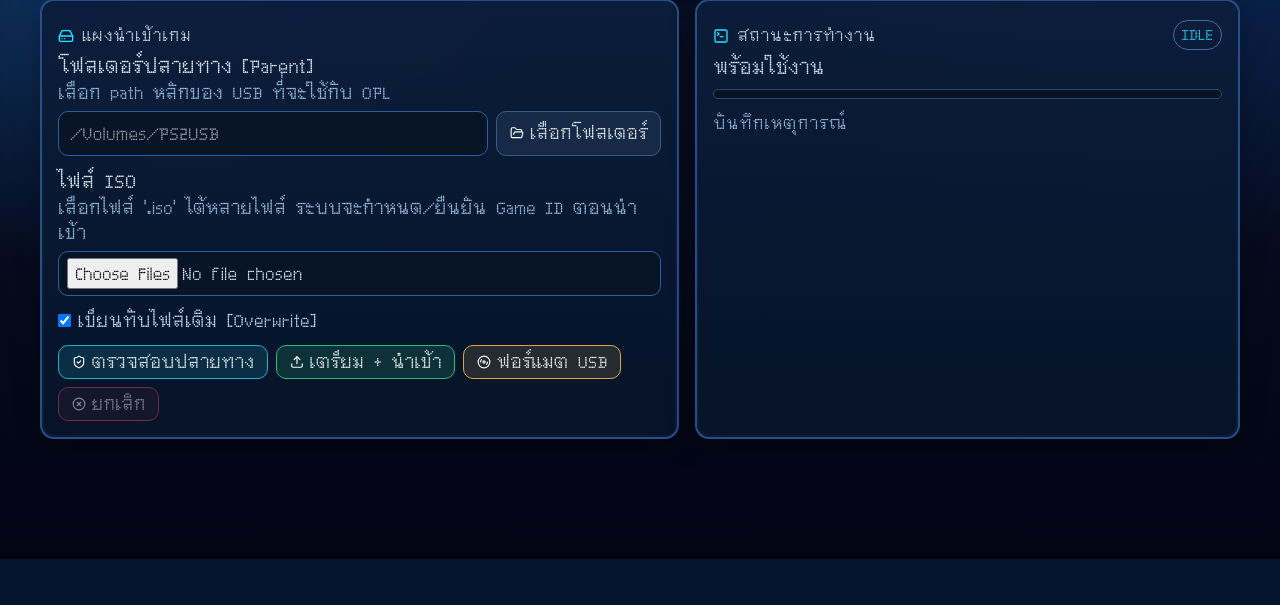
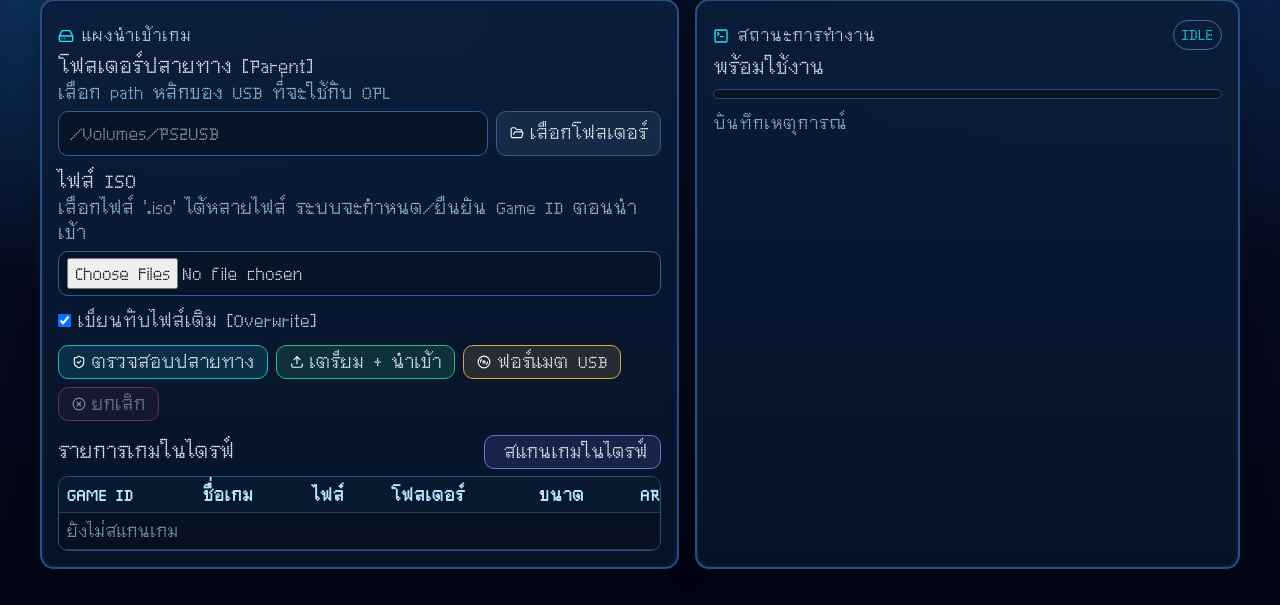
Before and after one commit to Gas-nontachai/Open-PS2-Loader-OPL-POPStarter, a FastAPI app: page / in a window 1280 px wide. Shown: the part 261-866 px from the top of the page. Before the commit the page ends 820 px from the top, so only its background shows below. Run offline with FastAPI, Linux system fonts and the light colour scheme; some libraries are stand-ins or nearby versions.

Commit message:
feat: implement game scanning and deletion functionality with UI updates

```diff
--- a/app/api/routes.py
+++ b/app/api/routes.py
@@ -1,5 +1,6 @@
 from __future__ import annotations
 
+import re
 import shutil
 import tempfile
 import time
@@ -11,7 +12,14 @@ from fastapi.templating import Jinja2Templates
 
 from app.core.constants import ART_ALLOWED_EXT, ART_TYPES, CD_THRESHOLD_BYTES, REQUIRED_FOLDERS
 from app.core.http import api_response, step
-from app.core.schemas import ArtSaveRequest, ArtSearchRequest, FormatTargetRequest, ValidateTargetRequest
+from app.core.schemas import (
+    ArtSaveRequest,
+    ArtSearchRequest,
+    DeleteGameRequest,
+    FormatTargetRequest,
+    ScanGamesRequest,
+    ValidateTargetRequest,
+)
 from app.services.art_service import (
     art_search_cache_key,
     download_image,
@@ -25,8 +33,11 @@ from app.services.format_service import is_macos, run_cmd, sanitize_volume_label
 from app.services.game_service import (
     build_opl_iso_filename,
     derive_game_name,
+    extract_game_id_from_filename,
     extract_game_id_from_iso,
     manifest_path,
+    normalize_game_id,
+    remove_manifest_entries,
     resolve_game_id,
     resolve_game_id_for_target,
     upsert_manifest_entry,
@@ -35,6 +46,15 @@ from app.services.target_service import compute_buffer, ensure_required_folders,
 
 router = APIRouter()
 templates = Jinja2Templates(directory="app/templates")
+
+
+def _should_skip_scan_iso(file_path: Path) -> bool:
+    name = file_path.name
+    if name.startswith("."):
+        return True
+    if name.startswith("._"):
+        return True
+    return False
 
 
 @router.get("/")
@@ -331,6 +351,214 @@ async def validate_target(payload: ValidateTargetRequest):
             status="error",
             state="failed",
             message="unexpected error during validation",
+            details={"error": str(exc)},
+            next_action="retry",
+            steps=steps,
+            status_code=500,
+        )
+
+
+@router.post("/api/games/scan")
+async def scan_games(payload: ScanGamesRequest):
+    steps: list[dict[str, Any]] = []
+    try:
+        target = resolve_target(payload.target_path)
+        steps.append(step("scanning_games", "info", "checking target path", {"target": str(target)}))
+        ok, reason = validate_target_access(target)
+        if not ok:
+            steps.append(step("scanning_games", "error", reason))
+            return api_response(
+                status="error",
+                state="failed",
+                message="target validation failed",
+                details={"target": str(target), "reason": reason},
+                next_action="fix_target_path_or_permissions",
+                steps=steps,
+                status_code=400,
+            )
+
+        art_dir = target / "ART"
+        games: list[dict[str, Any]] = []
+        art_id_pattern = re.compile(r"^([A-Z]{4}_[0-9]{3}\.[0-9]{2})_")
+        art_map: dict[str, list[str]] = {}
+        if art_dir.exists():
+            for art_file in sorted(art_dir.iterdir()):
+                if not art_file.is_file() or art_file.suffix.lower() not in ART_ALLOWED_EXT:
+                    continue
+                match = art_id_pattern.match(art_file.stem.upper())
+                if not match:
+                    continue
+                art_map.setdefault(match.group(1), []).append(art_file.name)
+
+        for folder in ("DVD", "CD"):
+            folder_path = target / folder
+            if not folder_path.exists() or not folder_path.is_dir():
+                continue
+            for iso_file in sorted(folder_path.iterdir()):
+                if not iso_file.is_file():
+                    continue
+                if iso_file.suffix.lower() != ".iso":
+                    continue
+                if _should_skip_scan_iso(iso_file):
+                    continue
+                game_id = extract_game_id_from_filename(iso_file.name)
+                try:
+                    game_name = derive_game_name(None, iso_file.name)
+                except ValueError:
+                    game_name = iso_file.stem
+                game_art = sorted(art_map.get(game_id or "", []))
+                games.append(
+                    {
+                        "game_id": game_id,
+                        "game_name": game_name,
+                        "destination_filename": iso_file.name,
+                        "target_folder": folder,
+                        "path": str(iso_file),
+                        "size_bytes": iso_file.stat().st_size,
+                        "size_human": human_bytes(iso_file.stat().st_size),
+                        "art_count": len(game_art),
+                        "art_files": game_art,
+                    }
+                )
+
+        steps.append(step("scanning_games", "success", "scan completed", {"count": len(games)}))
+        return api_response(
+            status="success",
+            state="completed",
+            message="scan completed",
+            details={"target": str(target), "games": games, "count": len(games)},
+            next_action="choose_game_to_manage",
+            steps=steps,
+        )
+    except Exception as exc:  # noqa: BLE001
+        return api_response(
+            status="error",
+            state="failed",
+            message="unexpected error during game scan",
+            details={"error": str(exc)},
+            next_action="retry",
+            steps=steps,
+            status_code=500,
+        )
+
+
+@router.post("/api/games/delete")
+async def delete_game(payload: DeleteGameRequest):
+    steps: list[dict[str, Any]] = []
+    try:
+        target = resolve_target(payload.target_path)
+        normalized_game_id = normalize_game_id(payload.game_id)
+        requested_filename = (payload.destination_filename or "").strip()
+
+        steps.append(
+            step(
+                "deleting_game",
+                "info",
+                "validating target and game id",
+                {"target": str(target), "game_id": normalized_game_id, "destination_filename": requested_filename},
+            )
+        )
+        ok, reason = validate_target_access(target)
+        if not ok:
+            steps.append(step("deleting_game", "error", reason))
+            return api_response(
+                status="error",
+                state="failed",
+                message="target validation failed",
+                details={"target": str(target), "reason": reason},
+                next_action="fix_target_path_or_permissions",
+                steps=steps,
+                status_code=400,
+            )
+
+        deleted_game_files: list[str] = []
+        candidates: list[Path] = []
+        for folder in ("DVD", "CD"):
+            folder_path = target / folder
+            if not folder_path.exists() or not folder_path.is_dir():
+                continue
+            if requested_filename:
+                candidate = folder_path / Path(requested_filename).name
+                if candidate.exists() and candidate.is_file():
+                    candidates.append(candidate)
+                continue
+            candidates.extend(folder_path.glob(f"{normalized_game_id}*.iso"))
+
+        unique_candidates: list[Path] = []
+        seen_paths: set[str] = set()
+        for candidate in candidates:
+            as_str = str(candidate.resolve())
+            if as_str in seen_paths:
+                continue
+            seen_paths.add(as_str)
+            unique_candidates.append(candidate)
+
+        for game_file in unique_candidates:
+            if game_file.exists() and game_file.is_file():
+                game_file.unlink()
+                deleted_game_files.append(str(game_file))
+
+        if not deleted_game_files:
+            return api_response(
+                status="error",
+                state="failed",
+                message="game file not found",
+                details={"game_id": normalized_game_id, "destination_filename": requested_filename},
+                next_action="scan_games_and_retry",
+                steps=steps,
+                status_code=404,
+            )
+
+        art_dir = target / "ART"
+        deleted_art_files: list[str] = []
+        if art_dir.exists() and art_dir.is_dir():
+            for art_file in art_dir.glob(f"{normalized_game_id}_*.*"):
+                if not art_file.is_file() or art_file.suffix.lower() not in ART_ALLOWED_EXT:
+                    continue
+                art_file.unlink()
+                deleted_art_files.append(str(art_file))
+
+        removed_manifest_entries = remove_manifest_entries(target, normalized_game_id, requested_filename or None)
+        steps.append(
+            step(
+                "deleting_game",
+                "success",
+                "game and art removed",
+                {
+                    "deleted_game_files": len(deleted_game_files),
+                    "deleted_art_files": len(deleted_art_files),
+                    "removed_manifest_entries": removed_manifest_entries,
+                },
+            )
+        )
+        return api_response(
+            status="success",
+            state="completed",
+            message="game deleted",
+            details={
+                "game_id": normalized_game_id,
+                "deleted_game_files": deleted_game_files,
+                "deleted_art_files": deleted_art_files,
+                "removed_manifest_entries": removed_manifest_entries,
+            },
+            next_action="refresh_game_list",
+            steps=steps,
+        )
+    except ValueError as exc:
+        return api_response(
+            status="error",
+            state="failed",
+            message=str(exc),
+            details={},
+            next_action="fix_request_and_retry",
+            steps=steps,
+            status_code=400,
+        )
+    except Exception as exc:  # noqa: BLE001
+        return api_response(
+            status="error",
+            state="failed",
+            message="unexpected error during game deletion",
             details={"error": str(exc)},
             next_action="retry",
             steps=steps,
--- a/app/static/js/dom.js
+++ b/app/static/js/dom.js
@@ -6,8 +6,10 @@ export const dom = {
   form: document.getElementById("import-form"),
   validateBtn: document.getElementById("validate-btn"),
   importBtn: document.getElementById("import-btn"),
+  scanGamesBtn: document.getElementById("scan-games-btn"),
   formatBtn: document.getElementById("format-btn"),
   cancelBtn: document.getElementById("cancel-btn"),
+  gamesTableBody: document.getElementById("games-table-body"),
   pickFolderBtn: document.getElementById("pick-folder-btn"),
   artModeSelect: document.getElementById("art-mode"),
   manualArtBlock: document.getElementById("manual-art-block"),
@@ -42,6 +44,7 @@ export const dom = {
 export const controllableElements = [
   dom.validateBtn,
   dom.importBtn,
+  dom.scanGamesBtn,
   dom.formatBtn,
   dom.pickFolderBtn,
   dom.uploadManualArtBtn,
--- a/app/static/js/handlers/commonHandlers.js
+++ b/app/static/js/handlers/commonHandlers.js
@@ -36,6 +36,7 @@ export function bindCommonHandlers() {
       if (result.details?.target) {
         dom.targetPathInput.value = result.details.target;
         appendLog("success", "เลือกโฟลเดอร์ปลายทางแล้ว", { target: result.details.target });
+        dom.scanGamesBtn?.click();
       }
     } catch (err) {
       const state = err.payload?.state;
--- a/app/static/js/handlers/importHandlers.js
+++ b/app/static/js/handlers/importHandlers.js
@@ -4,7 +4,193 @@ import { store } from "../store.js";
 import { callApi } from "../api.js";
 import { appendLog, endOperation, readApiState, setState, startOperation, updateArtSourceChoices } from "../ui.js";
 
+function escapeHtml(value) {
+  return String(value || "")
+    .replaceAll("&", "&amp;")
+    .replaceAll("<", "&lt;")
+    .replaceAll(">", "&gt;")
+    .replaceAll('"', "&quot;")
+    .replaceAll("'", "&#39;");
+}
+
+function renderGamesTable(games = []) {
+  if (!dom.gamesTableBody) return;
+
+  if (!games.length) {
+    dom.gamesTableBody.innerHTML = `
+      <tr>
+        <td colspan="7" class="games-empty">ไม่พบเกมใน CD/DVD</td>
+      </tr>
+    `;
+    return;
+  }
+
+  dom.gamesTableBody.innerHTML = games
+    .map((game) => {
+      const safeId = game.game_id || "-";
+      const safeName = game.game_name || "-";
+      const safeFile = game.destination_filename || "-";
+      const safeFolder = game.target_folder || "-";
+      const safeSize = game.size_human || "-";
+      const artNames = (game.art_files || []).join(", ");
+      const canDelete = Boolean(game.game_id);
+      return `
+        <tr>
+          <td><span class="game-id-chip">${escapeHtml(safeId)}</span></td>
+          <td>${escapeHtml(safeName)}</td>
+          <td>${escapeHtml(safeFile)}</td>
+          <td>${escapeHtml(safeFolder)}</td>
+          <td>${escapeHtml(safeSize)}</td>
+          <td title="${escapeHtml(artNames)}">${game.art_count || 0}</td>
+          <td>
+            <button
+              type="button"
+              class="btn btn-rose btn-sm delete-game-btn"
+              data-game-id="${escapeHtml(game.game_id || "")}"
+              data-destination-filename="${escapeHtml(safeFile)}"
+              ${canDelete ? "" : "disabled"}
+            >
+              ลบเกม
+            </button>
+          </td>
+        </tr>
+      `;
+    })
+    .join("");
+}
+
+async function scanGames({ silent = false } = {}) {
+  const targetPath = dom.targetPathInput.value.trim();
+  if (!targetPath) {
+    if (!silent) {
+      appendLog("error", "ต้องระบุโฟลเดอร์ปลายทางก่อนสแกน");
+    }
+    return [];
+  }
+
+  store.activeController = new AbortController();
+  startOperation("กำลังสแกนเกมในไดรฟ์...");
+  setState(STATES.VALIDATING, "กำลังสแกนเกมในโฟลเดอร์ CD/DVD");
+  try {
+    const result = await callApi("/api/games/scan", {
+      method: "POST",
+      headers: { "Content-Type": "application/json" },
+      body: JSON.stringify({ target_path: targetPath }),
+      signal: store.activeController.signal,
+    });
+    const games = result.details?.games || [];
+    store.scannedGames = games;
+    renderGamesTable(games);
+    setState(readApiState(result.state), `สแกนเกมเสร็จแล้ว (${games.length} เกม)`);
+    appendLog("success", `สแกนเกมเสร็จแล้ว (${games.length} เกม)`, { target: targetPath });
+    const sourceChoices = games.map((game) => game.destination_filename).filter(Boolean);
+    if (sourceChoices.length > 0) {
+      updateArtSourceChoices(sourceChoices, sourceChoices[0]);
+    }
+    return games;
+  } catch (err) {
+    if (err.name === "AbortError") {
+      setState(STATES.CANCELLED, "ยกเลิกการสแกนเกมแล้ว");
+      appendLog("info", "ผู้ใช้ยกเลิกการสแกนเกม");
+      return [];
+    }
+    setState(STATES.FAILED, err.message || "การสแกนเกมล้มเหลว");
+    appendLog("error", err.message || "การสแกนเกมล้มเหลว", err.payload?.details || null);
+    if (!silent) {
+      await Swal.fire({
+        icon: "error",
+        title: "สแกนเกมไม่สำเร็จ",
+        text: err.message || "การสแกนเกมล้มเหลว",
+      });
+    }
+    return [];
+  } finally {
+    store.activeController = null;
+    endOperation();
+  }
+}
+
 export function bindImportHandlers() {
+  dom.scanGamesBtn?.addEventListener("click", async () => {
+    await scanGames();
+  });
+
+  dom.gamesTableBody?.addEventListener("click", async (event) => {
+    const target = event.target.closest(".delete-game-btn");
+    if (!target) return;
+
+    const gameId = target.dataset.gameId || "";
+    const destinationFilename = target.dataset.destinationFilename || "";
+    if (!gameId) {
+      await Swal.fire({
+        icon: "warning",
+        title: "ลบไม่ได้",
+        text: "ไม่พบ Game ID ในชื่อไฟล์เกมนี้",
+      });
+      return;
+    }
+
+    const confirm = await Swal.fire({
+      icon: "warning",
+      title: "ยืนยันลบเกม?",
+      html: `
+        <p>Game ID: <b>${gameId}</b></p>
+        <p>ไฟล์: <b>${destinationFilename}</b></p>
+        <p>ระบบจะลบไฟล์เกมและ ART ที่ผูกกับ ID นี้ทั้งหมด</p>
+      `,
+      showCancelButton: true,
+      confirmButtonText: "ลบเลย",
+      confirmButtonColor: "#e11d48",
+      cancelButtonText: "ยกเลิก",
+    });
+    if (!confirm.isConfirmed) return;
+
+    const targetPath = dom.targetPathInput.value.trim();
+    if (!targetPath) {
+      appendLog("error", "ต้องระบุโฟลเดอร์ปลายทาง");
+      return;
+    }
+
+    store.activeController = new AbortController();
+    startOperation("กำลังลบเกม...");
+    setState(STATES.IMPORTING, `กำลังลบเกม ${gameId}`);
+    try {
+      const result = await callApi("/api/games/delete", {
+        method: "POST",
+        headers: { "Content-Type": "application/json" },
+        body: JSON.stringify({
+          target_path: targetPath,
+          game_id: gameId,
+          destination_filename: destinationFilename,
+        }),
+        signal: store.activeController.signal,
+      });
+      appendLog("success", result.message, result.details);
+      setState(readApiState(result.state), `ลบเกม ${gameId} สำเร็จ`);
+      await Swal.fire({
+        icon: "success",
+        title: "ลบเกมสำเร็จ",
+        text: `ลบ ${gameId} เรียบร้อยแล้ว`,
+      });
+      await scanGames({ silent: true });
+    } catch (err) {
+      if (err.name === "AbortError") {
+        setState(STATES.CANCELLED, "ยกเลิกการลบเกมแล้ว");
+        return;
+      }
+      setState(STATES.FAILED, err.message || "ลบเกมไม่สำเร็จ");
+      appendLog("error", err.message || "ลบเกมไม่สำเร็จ", err.payload?.details || null);
+      await Swal.fire({
+        icon: "error",
+        title: "ลบไม่สำเร็จ",
+        text: err.message || "ลบเกมไม่สำเร็จ",
+      });
+    } finally {
+      store.activeController = null;
+      endOperation();
+    }
+  });
+
   dom.validateBtn.addEventListener("click", async () => {
     const targetPath = dom.targetPathInput.value.trim();
     if (!targetPath) {
@@ -27,6 +213,7 @@ export function bindImportHandlers() {
 
       setState(readApiState(result.state), result.message);
       appendLog("success", result.message, result.details);
+      await scanGames({ silent: true });
     } catch (err) {
       if (err.name === "AbortError") {
         setState(STATES.CANCELLED, "ยกเลิกการตรวจสอบแล้ว");
@@ -88,6 +275,7 @@ export function bindImportHandlers() {
         updateArtSourceChoices(importedFiles, importedFiles[0]);
         appendLog("info", `พร้อมจัดการ ART ได้ ${importedFiles.length} เกม (เลือกจากช่อง 'เลือกเกมสำหรับ ART')`);
       }
+      await scanGames({ silent: true });
       await Swal.fire({
         icon: "success",
         title: "นำเข้าสำเร็จ",
--- a/app/static/js/store.js
+++ b/app/static/js/store.js
@@ -6,4 +6,5 @@ export const store = {
   isLoading: false,
   autoCandidates: [],
   artSourceChoices: [],
+  scannedGames: [],
 };
--- a/app/static/style.css
+++ b/app/static/style.css
@@ -273,6 +273,68 @@ body.retro-body::before {
   gap: 0.5rem;
 }
 
+.games-section {
+  margin-top: 0.9rem;
+  display: grid;
+  gap: 0.45rem;
+}
+
+.games-head {
+  display: flex;
+  align-items: center;
+  justify-content: space-between;
+  gap: 0.5rem;
+}
+
+.games-table-shell {
+  border: 1px solid #2c5078;
+  border-radius: 10px;
+  overflow: auto;
+  background: rgba(7, 16, 31, 0.82);
+}
+
+.games-table {
+  width: 100%;
+  border-collapse: collapse;
+  min-width: 760px;
+}
+
+.games-table th,
+.games-table td {
+  border-bottom: 1px solid rgba(50, 85, 124, 0.65);
+  padding: 0.4rem 0.48rem;
+  text-align: left;
+  font-size: 0.94rem;
+  vertical-align: top;
+}
+
+.games-table th {
+  color: #b9e4ff;
+  background: rgba(10, 27, 52, 0.78);
+  text-transform: uppercase;
+  letter-spacing: 0.04em;
+}
+
+.games-empty {
+  color: #88adc8;
+}
+
+.game-id-chip {
+  color: var(--cyan);
+  font-size: 0.9rem;
+  letter-spacing: 0.07em;
+}
+
+.cell-files {
+  margin: 0;
+  padding-left: 1rem;
+}
+
+.btn-sm {
+  padding: 0.34rem 0.52rem;
+  font-size: 0.9rem;
+}
+
 .btn {
   border: 1.5px solid transparent;
   border-radius: 10px;
@@ -531,4 +593,9 @@ body.retro-body::before {
   .slim-select {
     width: 100%;
   }
+
+  .games-head {
+    align-items: stretch;
+    flex-direction: column;
+  }
 }
--- a/app/templates/index.html
+++ b/app/templates/index.html
@@ -105,6 +105,36 @@
                 <i data-lucide="x-circle"></i>
                 ยกเลิก
               </button>
+            </div>
+
+            <div class="games-section">
+              <div class="games-head">
+                <p class="field-label">รายการเกมในไดรฟ์</p>
+                <button id="scan-games-btn" type="button" class="btn btn-indigo">
+                  <i data-lucide="list-search"></i>
+                  สแกนเกมในไดรฟ์
+                </button>
+              </div>
+              <div class="games-table-shell">
+                <table class="games-table">
+                  <thead>
+                    <tr>
+                      <th>Game ID</th>
+                      <th>ชื่อเกม</th>
+                      <th>ไฟล์</th>
+                      <th>โฟลเดอร์</th>
+                      <th>ขนาด</th>
+                      <th>ART</th>
+                      <th>จัดการ</th>
+                    </tr>
+                  </thead>
+                  <tbody id="games-table-body">
+                    <tr>
+                      <td colspan="7" class="games-empty">ยังไม่สแกนเกม</td>
+                    </tr>
+                  </tbody>
+                </table>
+              </div>
             </div>
           </form>
 
```
Also changed, not shown: app/core/schemas.py (+10 -0 lines), app/services/game_service.py (+33 -1 lines).
